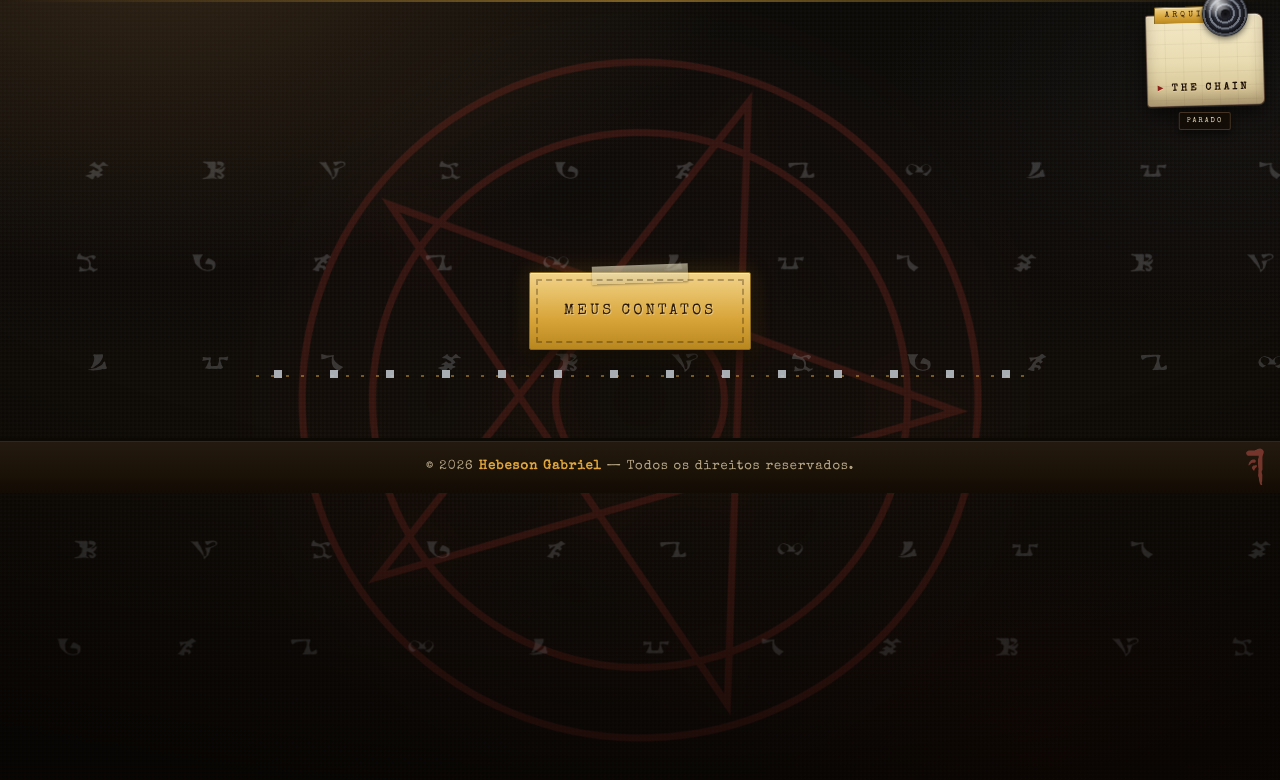
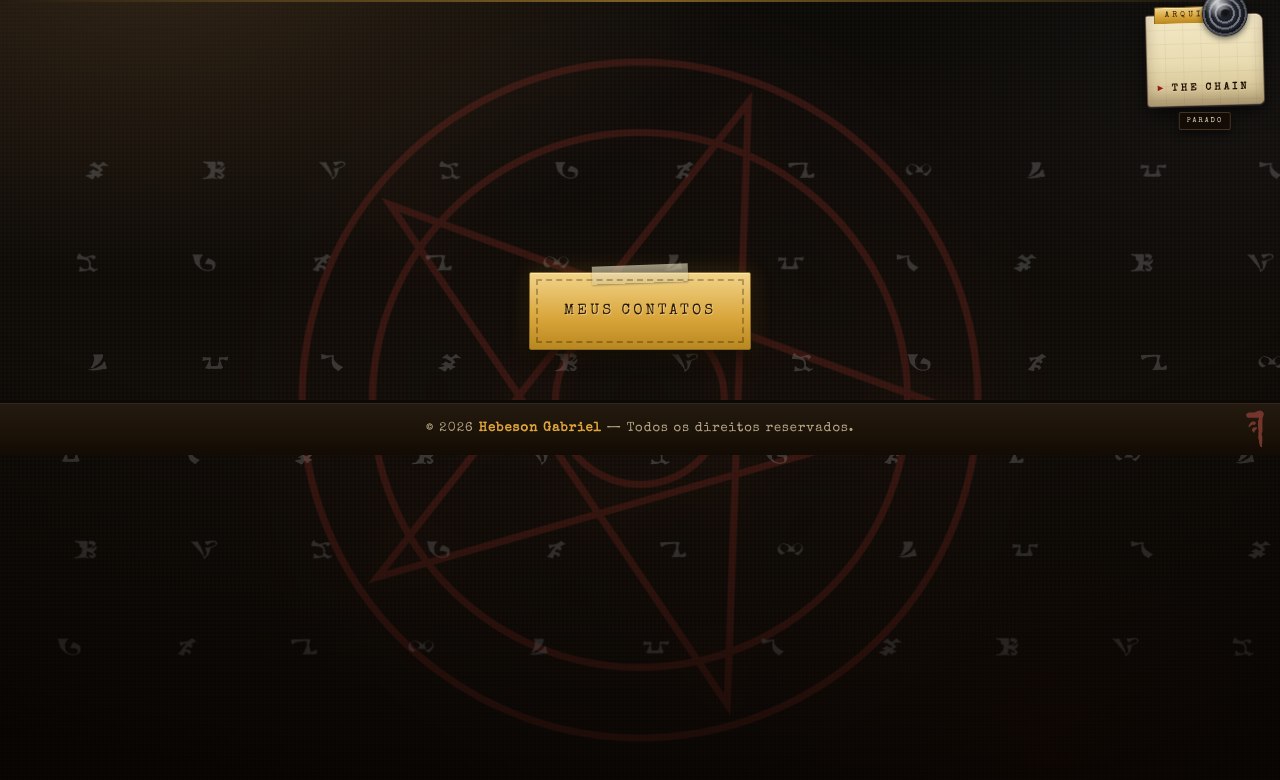
Before and after one commit to hebesonsolidade-collab/Meu-portifolio, a website: page contact.html in a window 1280 px wide. Drawn offline with nearby package versions, Linux system fonts and the light colour scheme; a web font is replaced by a local one.

Commit message:
Atualiza projeto

```diff
--- a/contact.html
+++ b/contact.html
@@ -27,7 +27,6 @@
     </nav>
 
 
-    <div class="silver-divider" aria-hidden="true"></div>
 
     <footer>
         <span class="mark-of-cain" aria-hidden="true">
```
Also changed, not shown: Area de Conhecimento.html (+0 -2 lines), PPE.html (+0 -1 lines), Senai.html (+0 -1 lines), ciencias.html (+0 -1 lines), humanas.html (+0 -1 lines), matematica.html (+0 -1 lines), portugues.html (+0 -1 lines), project.html (+0 -1 lines).
